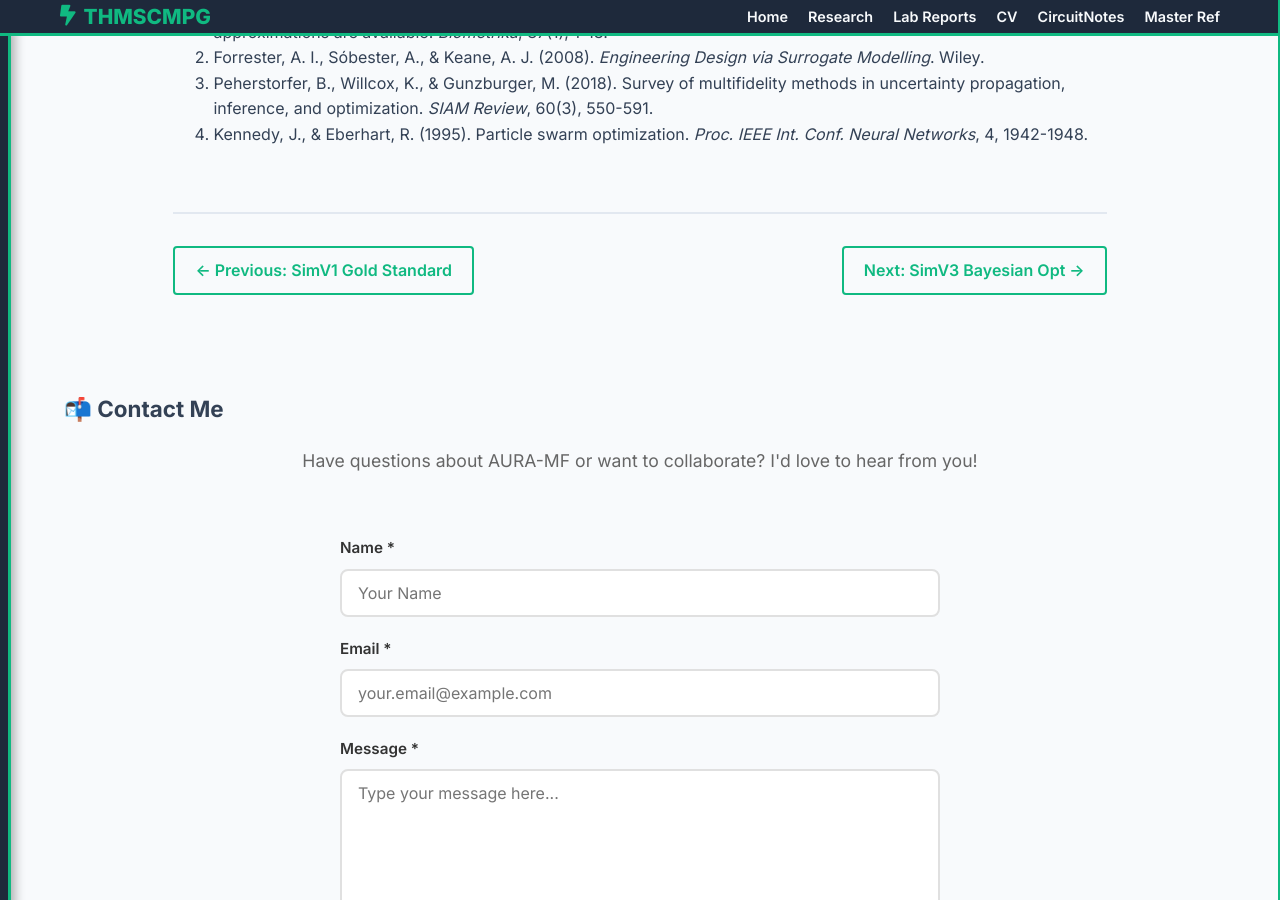
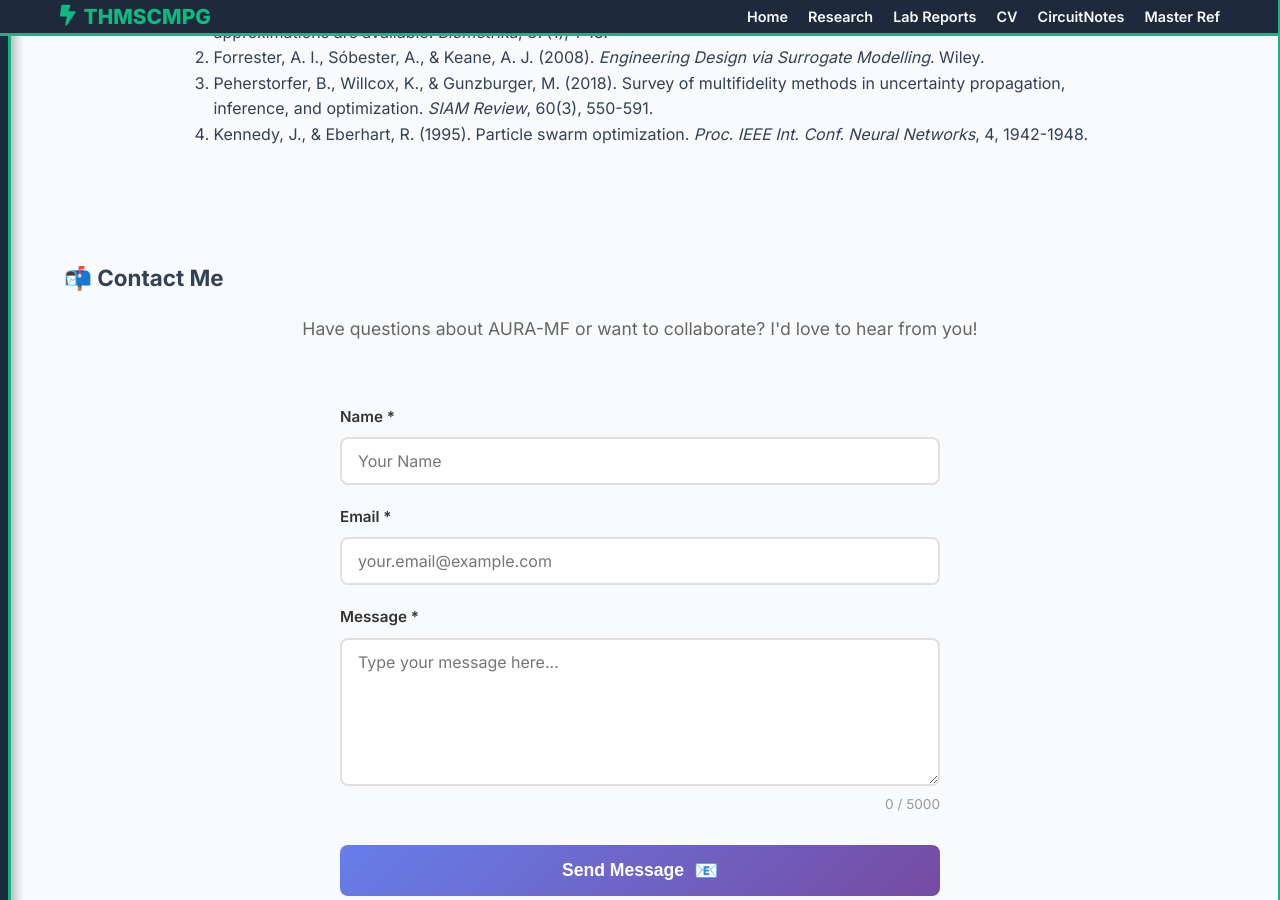
Before and after one commit to THMSCMPG/AURA-MF, a Jekyll site: the page built from docs/simv2-multifidelity.html, in a window 1280 px wide and 900 px high, scrolled down 5855 px. Built offline with Jekyll 4.4.1, drawn with Linux system fonts in a browser that asks for light colours.

Commit message:
Update simv2-multifidelity.html

```diff
--- a/docs/simv2-multifidelity.html
+++ b/docs/simv2-multifidelity.html
@@ -341,8 +341,4 @@
             <li>Kennedy, J., & Eberhart, R. (1995). Particle swarm optimization. <em>Proc. IEEE Int. Conf. Neural Networks</em>, 4, 1942-1948.</li>
         </ol>
 
-        <div class="nav-footer">
-            <a href="https://thmscmpg.github.io/AURA-MF/docs/simv1-gold-standard.html">← Previous: SimV1 Gold Standard</a>
-            <a href="https://thmscmpg.github.io/AURA-MF/docs/simv3-bayesian.html">Next: SimV3 Bayesian Opt →</a>
-        </div>
     </main>
```
